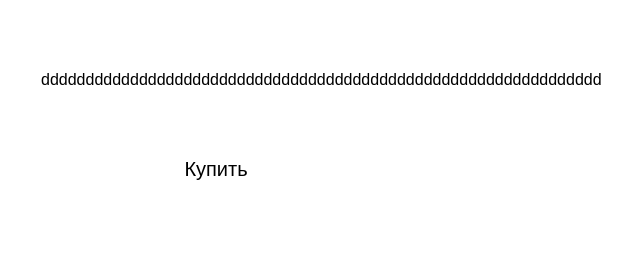
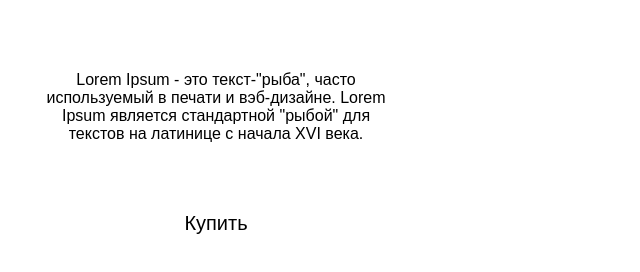
Before and after one commit to A-lexit/goshatelegram, a plain HTML site: page index.html in a window 1280 px wide. Shown: the part 110-382 px from the top of the page, without its empty margins (424-1064 px from the left). Drawn offline with Linux system fonts and the light colour scheme; a web font is replaced by a local one.

Commit message:
Update index.html

```diff
--- a/index.html
+++ b/index.html
@@ -67,7 +67,7 @@
     <div id="main">
         <h1>Онлайн-покупки</h1>
         <img src="">
-        <p>ddddddddddddddddddddddddddddddddddddddddddddddddddddddddddddddd</p>
+        <p>Lorem Ipsum - это текст-"рыба", часто используемый в печати и вэб-дизайне. Lorem Ipsum является стандартной "рыбой" для текстов на латинице с начала XVI века.</p>
         <button id="buy">Купить</button>
     </div>
 
```
